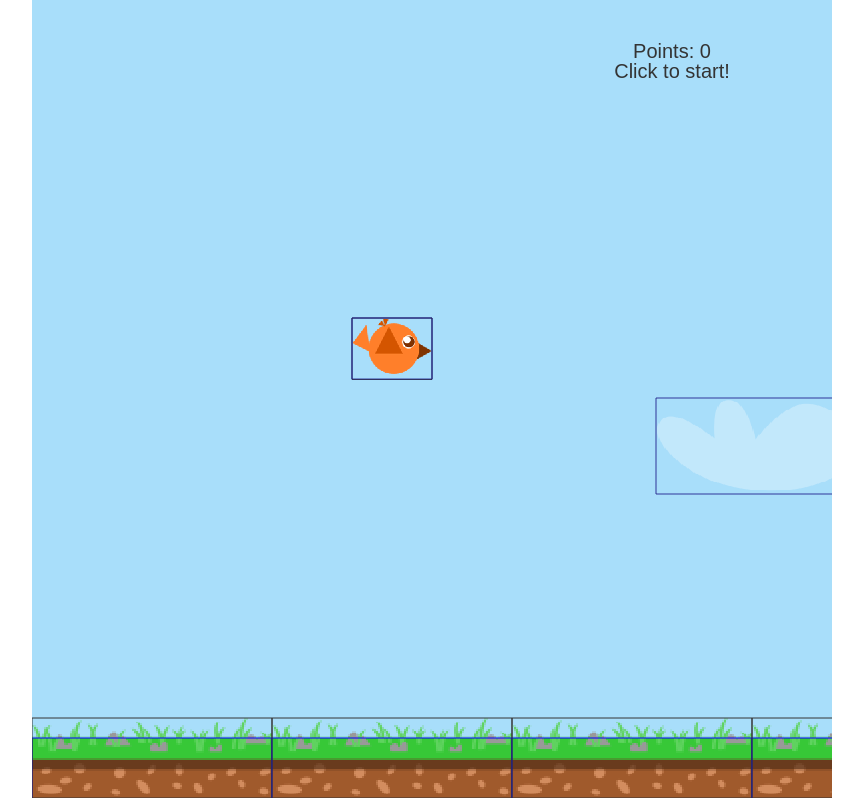
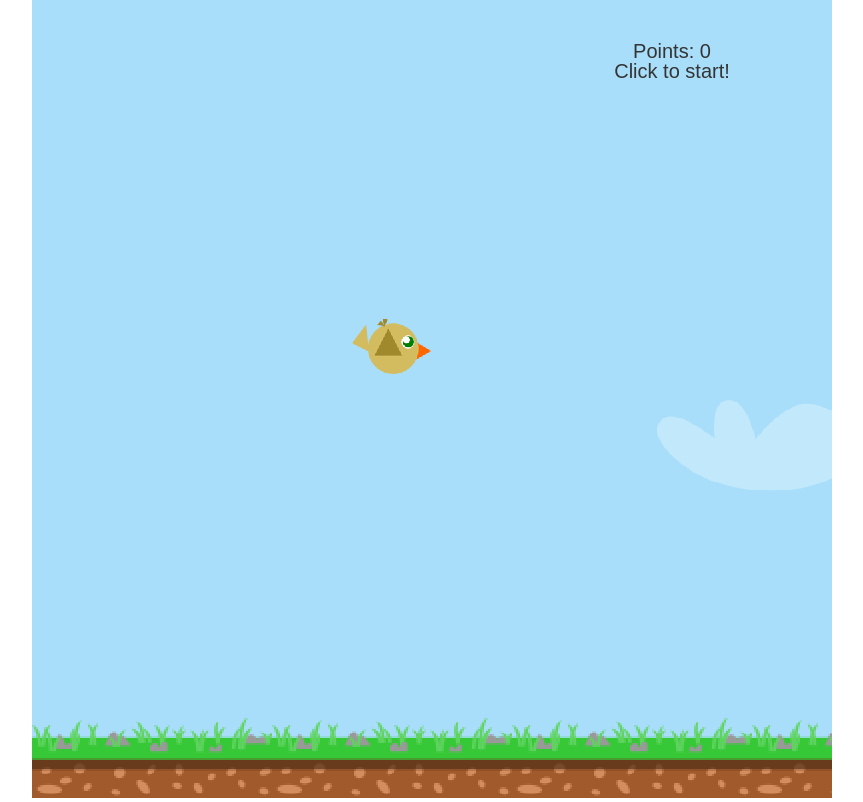
Before and after one commit to Andybf/OpenFlappy, a plain HTML site: page index.html in a window 1280 px wide. Shown: the whole page, without its empty margins (208-1071 px from the left). Drawn offline with Linux system fonts and the light colour scheme.

Commit message:
func: Subject sprite variants

```diff
--- a/index.html
+++ b/index.html
@@ -34,7 +34,7 @@
     </body>
 
     <script>
-        const IS_DEBUG = true;
+        let IS_DEBUG = false;
 
         function randBetween(minSize, maxSize, decimals) {
             return Number((Math.random() * (maxSize - minSize) + minSize).toFixed(decimals));
--- a/source/canvas.js
+++ b/source/canvas.js
@@ -84,8 +84,8 @@ export default class Canvas extends HTMLElement {
         this.context.translate(-canvasTransalation.x, -canvasTransalation.y);
         this.context.drawImage(
             this.loadedTexture,
-            subject.sprites.rects[subject.sprites.activeIndex].x, subject.sprites.rects[subject.sprites.activeIndex].y,
-            subject.sprites.rects[subject.sprites.activeIndex].w, subject.sprites.rects[subject.sprites.activeIndex].h,
+            subject.sprites.rects[subject.activeSpriteIndex].x, subject.sprites.rects[subject.activeSpriteIndex].y,
+            subject.sprites.rects[subject.activeSpriteIndex].w, subject.sprites.rects[subject.activeSpriteIndex].h,
             destinationPosition.x, destinationPosition.y,
             destinationSize.x, destinationSize.y
         );
--- a/source/control.js
+++ b/source/control.js
@@ -50,9 +50,12 @@ export default class Control {
             if(event.key == 'r' && this.isGameOver == true) {
                 this.resetGame();
             }
-            if (event.key == 'p') {
+            if (event.key == 'q') {
                 this.playerHit();
                 this.gameOver();
+            }
+            if (event.key == 'd') {
+                IS_DEBUG = IS_DEBUG ? false : true;
             }
         });
 
--- a/source/subjects/player.js
+++ b/source/subjects/player.js
@@ -13,6 +13,11 @@ export default class Player extends Subject {
             { x : 240, y : 0, h : 92, w : 120 },
             { x : 360, y : 0, h : 92, w : 120 }
         ];
+        this.hitbox = {
+            x : 0.10,  y : -0.10,
+            w : -0.20, h : 0.20
+        };
+        this.generateVariant();
     }
 
     calcPlayerAnimation() {
@@ -41,4 +46,12 @@ export default class Player extends Subject {
         this.addForce(this.flapForce);
     }
 
+    generateVariant() {
+        this.sprites.variantIndex = randBetween(0, 1, 0);
+        if (this.sprites.variantIndex == 0) {
+            this.sprites.variantIndex = 0;
+        } else {
+            this.sprites.variantIndex = 2;
+        }
+    }
 }
--- a/source/subjects/subject.js
+++ b/source/subjects/subject.js
@@ -90,6 +90,10 @@ export default class Subject {
         return false;
     }
 
+    get activeSpriteIndex() {
+        return this.sprites.activeIndex + this.sprites.variantIndex;
+    }
+
     get posRightX() {
         return Number(this.position.x.toFixed(3))+this.size.x;
     }
```
